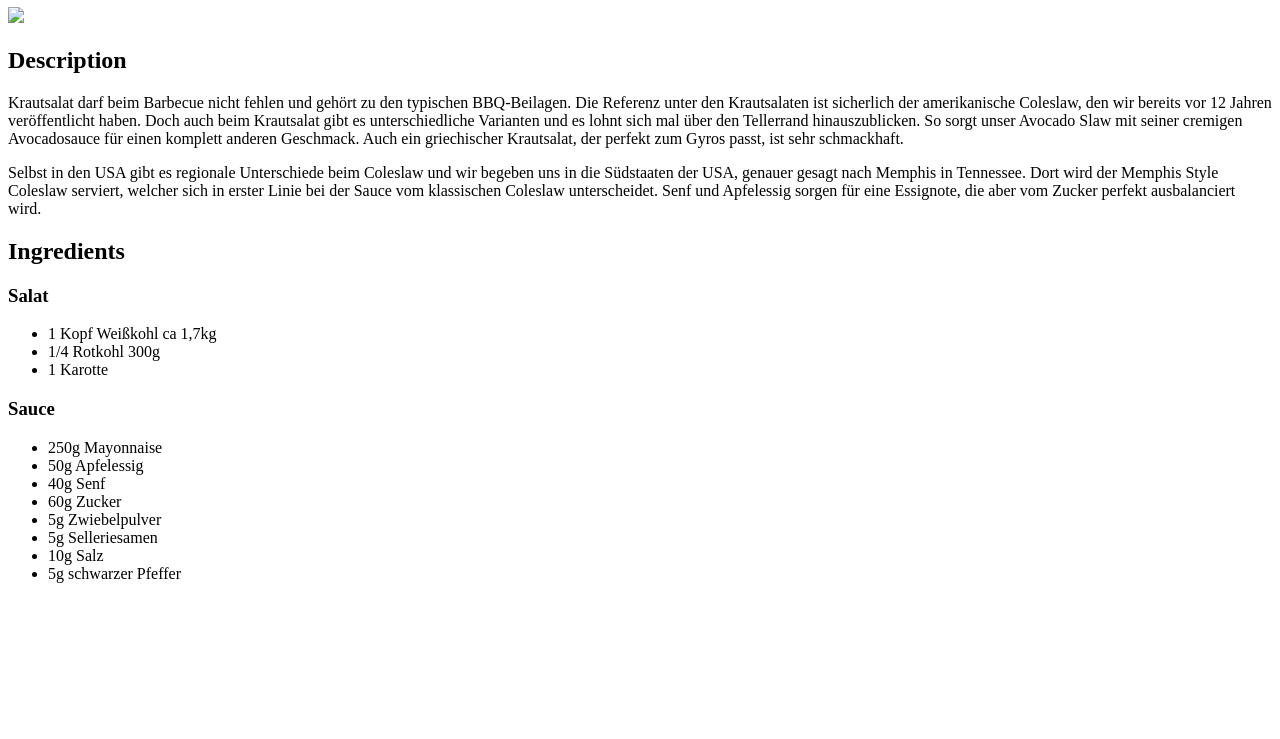
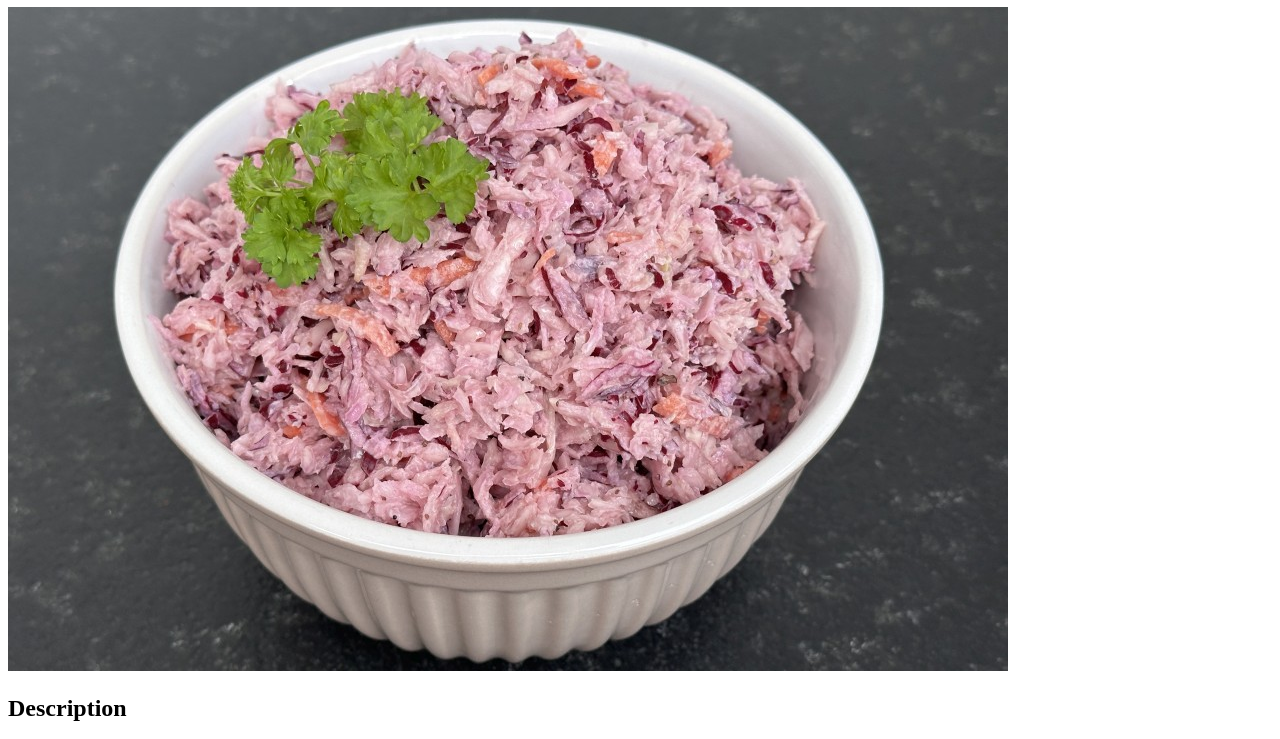
Before and after one commit to Tulleg/odin-recipes, a plain HTML site: page recipes/coleslaw.html in a window 1280 px wide. Shown: the part 73-812 px from the top of the page. Drawn offline with Linux system fonts and the light colour scheme; the site is published under a folder, as on GitHub Pages, so addresses that start at the root find nothing.

Commit message:
Link zum Bild korrigiert

```diff
--- a/recipes/coleslaw.html
+++ b/recipes/coleslaw.html
@@ -7,7 +7,7 @@
 </head>
 <body>
     <h1>Memphis Style Coleslaw Salat</h1>
-    <img src="/images/Memphis-Style-Coleslaw-04.jpg">
+    <img src="../images/Memphis-Style-Coleslaw-04.jpg">
     <h2>Description</h2>
     <p>Krautsalat darf beim Barbecue nicht fehlen und gehört zu den typischen BBQ-Beilagen. Die Referenz unter den Krautsalaten ist sicherlich der amerikanische Coleslaw, den wir bereits vor 12 Jahren veröffentlicht haben. Doch auch beim Krautsalat gibt es unterschiedliche Varianten und es lohnt sich mal über den Tellerrand hinauszublicken. So sorgt unser Avocado Slaw mit seiner cremigen Avocadosauce für einen komplett anderen Geschmack. Auch ein griechischer Krautsalat, der perfekt zum Gyros passt, ist sehr schmackhaft.</p>
     <p>Selbst in den USA gibt es regionale Unterschiede beim Coleslaw und wir begeben uns in die Südstaaten der USA, genauer gesagt nach Memphis in Tennessee. Dort wird der Memphis Style Coleslaw serviert, welcher sich in erster Linie bei der Sauce vom klassischen Coleslaw unterscheidet. Senf und Apfelessig sorgen für eine Essignote, die aber vom Zucker perfekt ausbalanciert wird.</p>
```
Also changed, not shown: Memphis-Style-Coleslaw-04.jpg (added).
